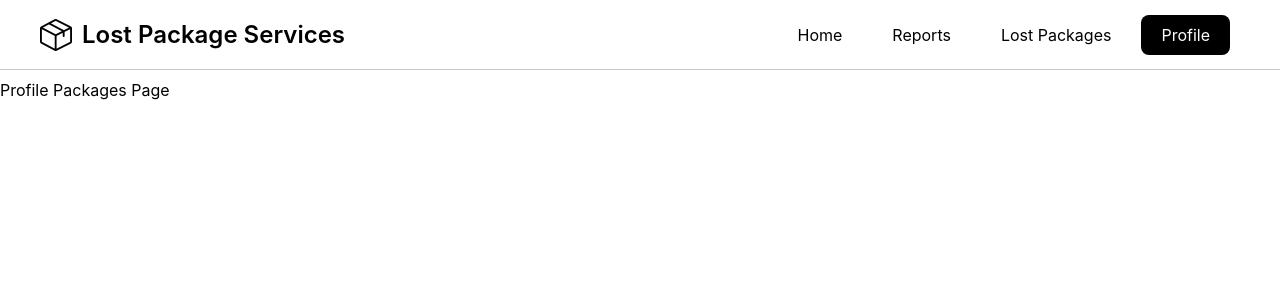
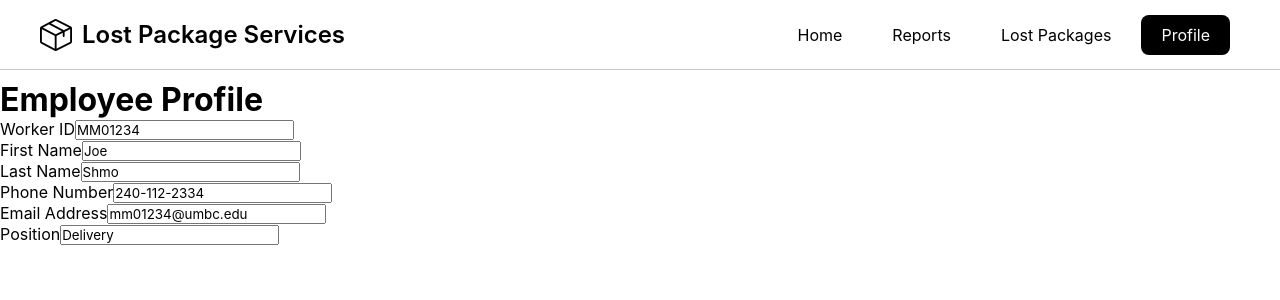
Before and after one commit to parkerkopp/CMSC-447-SWE-Lost-Packages-Project, a Vue app in the folder frontend/: page /profile in a window 1280 px wide. Shown: the top 300 px of the page. Built offline with nearby package versions, Linux system fonts and the light colour scheme.

Commit message:
Added skeleton for the ProfilePage

```diff
--- a/frontend/src/pages/ProfilePage.vue
+++ b/frontend/src/pages/ProfilePage.vue
@@ -1,5 +1,32 @@
 <template>
-  <div>Profile Packages Page</div>
+  <div>
+<header>
+    <h1>Employee Profile</h1>
+  </header>
+  <div><label for="worker_id">Worker ID</label>
+    <input id="worker_id" type="text" value="MM01234" readonly></input>
+  </div>
+
+  <div><label for="first_name">First Name</label>
+    <input id="first_name" type="text" value="Joe" readonly></input>
+  </div>
+
+  <div><label for="last_name">Last Name</label>
+    <input id="last_name" type="text" value="Shmo" readonly></input>
+  </div>
+
+  <div><label for="worker_phone">Phone Number</label>
+  <input id="worker_phone" type="text" value="240-112-2334" readonly></input>
+  </div>
+
+  <div><label for="worker_email">Email Address</label>
+  <input id="worker_email" type="text" value="mm01234@umbc.edu" readonly></input>
+  </div>
+
+  <div><label for="position">Position</label>
+  <input id="position" type="text" value="Delivery" readonly></input>
+  </div>
+  </div>
 </template>
 
 <script setup></script>
```
